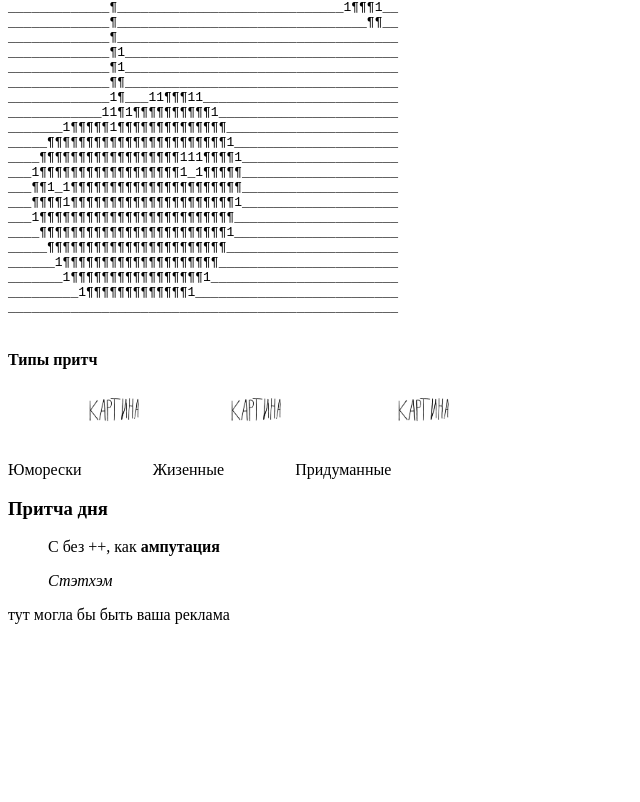
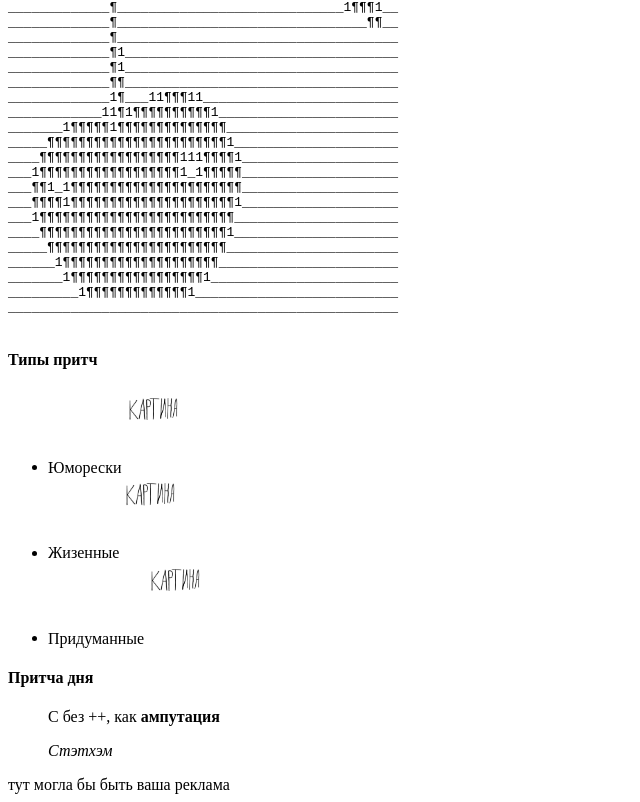
Before and after one commit to BessonovBoris/itmo-web-frontend, a plain HTML site: page html/index.html in a window 1280 px wide. Shown: the part 446-1248 px from the top of the page, without its empty margins (0-640 px from the left). Before the commit the page ends 1078 px from the top, so only its background shows below. Drawn offline with Linux system fonts and the light colour scheme.

Commit message:
fix: list

```diff
--- a/html/index.html
+++ b/html/index.html
@@ -61,24 +61,24 @@ __________________________________________________
 		>
 
 		<h4>Типы притч</h4>
-		<div class="parable_types">
-			<span>
+		<ul class="parable_types">
+			<li>
 				Юморески
 				<img src="../static/image.png" width="5%" height="5%" />
-			</span>
+			</li>
 
-			<span>
+			<li>
 				Жизенные
 				<img src="../static/image.png" width="5%" height="5%" />
-			</span>
+			</li>
 
-			<span
-				>Придуманные
+			<li>
+				Придуманные
 				<img src="../static/image.png" width="5%" height="5%" />
-			</span>
-		</div>
+			</li>
+		</ul>
 
-		<h3>Притча дня</h3>
+		<h4>Притча дня</h4>
 
 		<blockquote>
 			<p>C без ++, как <strong>ампутация</strong></p>
```
